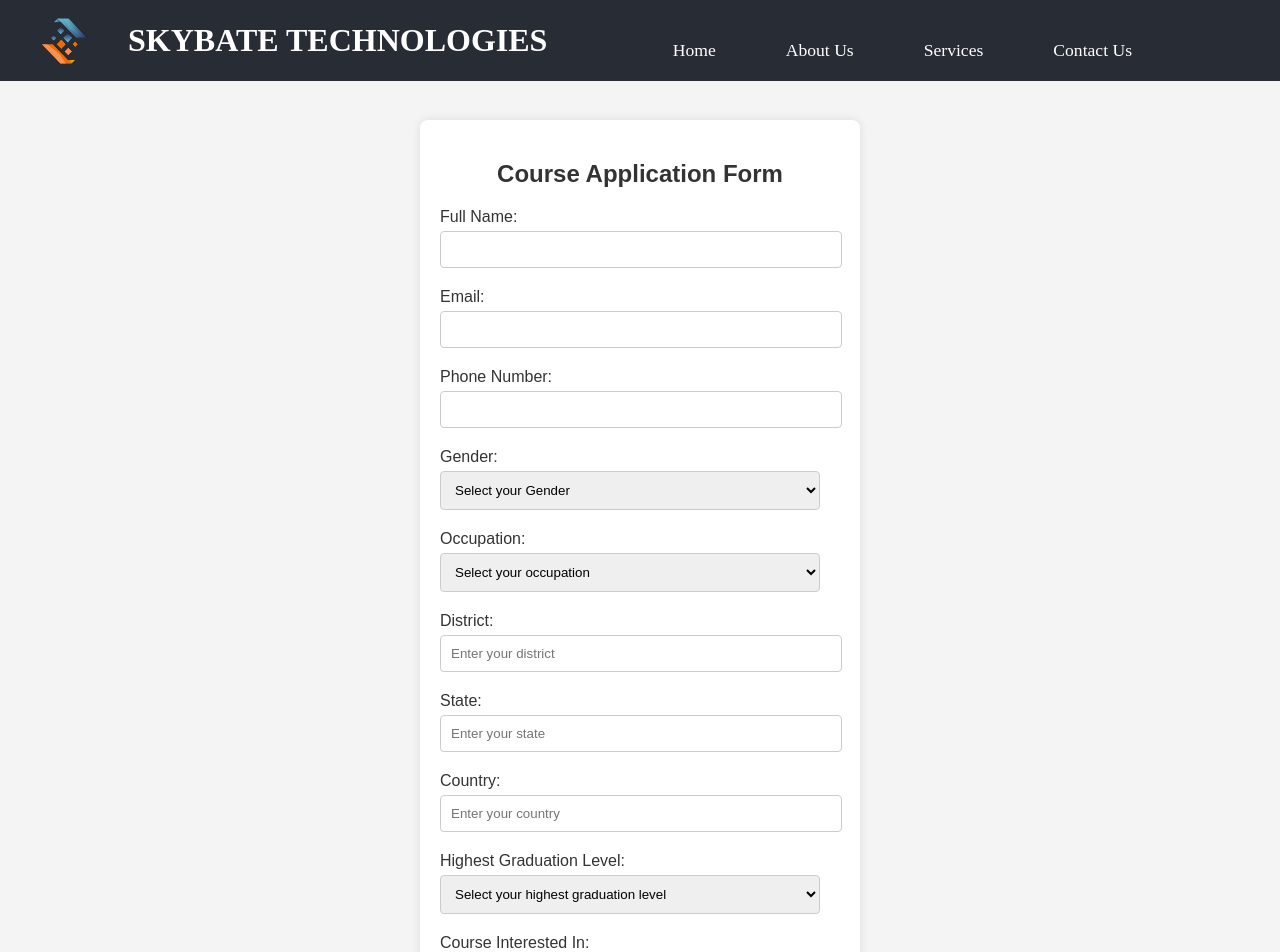
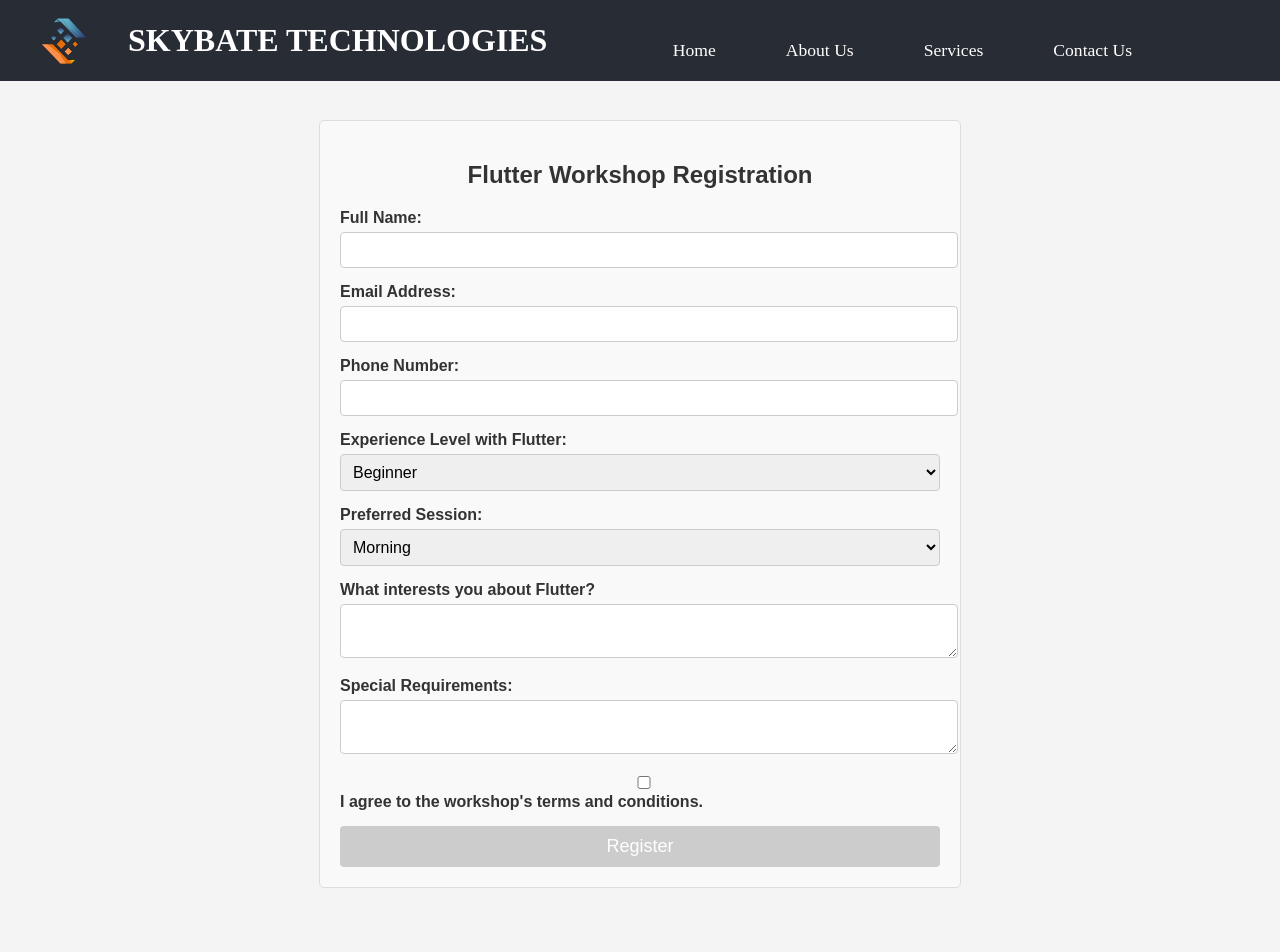
Before and after one commit to aryateja1996/skybate, an Angular app: page /apply-webinar in a window 1280 px wide. Shown: the top 952 px of the page. Built offline with nearby package versions, Linux system fonts and the light colour scheme.

Commit message:
workflow first commit

```diff
--- a/angular.json
+++ b/angular.json
@@ -13,7 +13,10 @@
         "build": {
           "builder": "@angular-devkit/build-angular:application",
           "options": {
-            "outputPath": "dist/portfolio",
+            "outputPath": {
+              "base": "./dist",
+              "browser": ""
+            },
             "index": "src/index.html",
             "browser": "src/main.ts",
             "polyfills": [
@@ -45,7 +48,7 @@
                   "maximumError": "4kB"
                 }
               ],
-              "outputHashing": "all"
+              "outputHashing": "none"
             },
             "development": {
               "optimization": false,
--- a/src/app/pages/external/apply-webinar/apply-webinar.component.css
+++ b/src/app/pages/external/apply-webinar/apply-webinar.component.css
@@ -1,20 +1,13 @@
-body {
-    font-family: Arial, sans-serif;
-    background-color: #f4f4f4;
-    margin: 0;
-    padding: 0;
+.registration-form {
+    max-width: 600px;
+    margin: 0 auto;
+    padding: 20px;
+    background-color: #f9f9f9;
+    border: 1px solid #ddd;
+    border-radius: 5px;
   }
 
-.form-container {
-    width: 400px;
-    margin: 50px auto;
-    padding: 20px;
-    background-color: white;
-    box-shadow: 0 0 10px rgba(0, 0, 0, 0.1);
-    border-radius: 8px;
-}
-
-h2 {
+  .registration-form h2 {
     text-align: center;
     margin-bottom: 20px;
   }
@@ -23,15 +16,18 @@ h2 {
     margin-bottom: 15px;
   }
 
-label {
+  .form-group label {
     display: block;
     margin-bottom: 5px;
+    font-weight: bold;
   }
 
-input, select, textarea {
-    width: 95%;
-    padding: 10px;
-    margin-bottom: 5px;
+  .form-group input,
+  .form-group select,
+  .form-group textarea {
+    width: 100%;
+    padding: 8px;
+    font-size: 16px;
     border: 1px solid #ccc;
     border-radius: 4px;
   }
@@ -39,13 +35,14 @@ input, select, textarea {
   button {
     width: 100%;
     padding: 10px;
+    font-size: 18px;
     background-color: #28a745;
-    color: white;
+    color: #fff;
     border: none;
     border-radius: 4px;
     cursor: pointer;
   }
 
-button:hover {
-    background-color: #218838;
+  button:disabled {
+    background-color: #ccc;
   }
--- a/src/app/pages/external/apply-webinar/apply-webinar.component.html
+++ b/src/app/pages/external/apply-webinar/apply-webinar.component.html
@@ -1,82 +1,60 @@
+<div class="registration-form">
+    <h2>Flutter Workshop Registration</h2>
 
-    <div class="form-container">
-        <h2>Course Application Form</h2>
-        <form id="applicationForm" action="/submit" method="post">
+    <form (ngSubmit)="onSubmit()" #registrationForm="ngForm">
+      <!-- Participant Information -->
       <div class="form-group">
         <label for="name">Full Name:</label>
-                <input type="text" id="name" name="name" required>
+        <input type="text" id="name" name="name" [(ngModel)]="participant.name" required />
       </div>
+
       <div class="form-group">
-                <label for="email">Email:</label>
-                <input type="email" id="email" name="email" required>
+        <label for="email">Email Address:</label>
+        <input type="email" id="email" name="email" [(ngModel)]="participant.email" required />
       </div>
+
       <div class="form-group">
         <label for="phone">Phone Number:</label>
-                <input type="tel" id="phone" name="phone" required>
+        <input type="tel" id="phone" name="phone" [(ngModel)]="participant.phone" required />
       </div>
+
       <div class="form-group">
-                <label for="Gender">Gender:</label>
-                <select id="Gender" name="Gender" required>
-                    <option value="">Select your Gender</option>
-                    <option value="Male">Male</option>
-                    <option value="Female">Female</option>
-                    <option value="other">Other</option>
+        <label for="experience">Experience Level with Flutter:</label>
+        <select id="experience" name="experience" [(ngModel)]="participant.experience" required>
+          <option value="beginner">Beginner</option>
+          <option value="intermediate">Intermediate</option>
+          <option value="advanced">Advanced</option>
         </select>
       </div>
+
+      <!-- Workshop Details -->
       <div class="form-group">
-                <label for="occupation">Occupation:</label>
-                <select id="occupation" name="occupation" required>
-                    <option value="">Select your occupation</option>
-                    <option value="student">Student</option>
-                    <option value="faculty">Faculty</option>
-                    <option value="professional">Professional</option>
-                    <option value="other">Other</option>
+        <label for="session">Preferred Session:</label>
+        <select id="session" name="session" [(ngModel)]="participant.session" required>
+          <option value="morning">Morning</option>
+          <option value="afternoon">Afternoon</option>
+          <option value="evening">Evening</option>
         </select>
       </div>
 
       <div class="form-group">
-                <label for="district">District:</label>
-                <input type="text" id="district" name="district" placeholder="Enter your district" required>
+        <label for="interest">What interests you about Flutter?</label>
+        <textarea id="interest" name="interest" [(ngModel)]="participant.interest" required></textarea>
       </div>
 
       <div class="form-group">
-                <label for="state">State:</label>
-                <input type="text" id="state" name="state" placeholder="Enter your state" required>
+        <label for="requirements">Special Requirements:</label>
+        <textarea id="requirements" name="requirements" [(ngModel)]="participant.requirements"></textarea>
       </div>
 
+      <!-- Agreement and Submit -->
       <div class="form-group">
-                <label for="country">Country:</label>
-                <input type="text" id="country" name="country" placeholder="Enter your country" required>
+        <label>
+          <input type="checkbox" name="terms" [(ngModel)]="participant.agreeToTerms" required />
+          I agree to the workshop's terms and conditions.
+        </label>
       </div>
 
-            <div class="form-group">
-                <label for="graduation">Highest Graduation Level:</label>
-                <select id="graduation" name="graduation" required>
-                    <option value="">Select your highest graduation level</option>
-                    <option value="highschool">High School</option>
-                    <option value="bachelors">Bachelor's Degree</option>
-                    <option value="masters">Master's Degree</option>
-                    <option value="phd">PhD</option>
-		    <option value="other">Other</option>
-                </select>
-            </div>
-            <div class="form-group">
-                <label for="course">Course Interested In:</label>
-                <select id="course" name="course" required>
-                    <option value="">Select a course</option>
-                    <option value="Web Development">Web Development</option>
-                    <option value="Django">Django</option>
-                    <option value="Flask">Flask</option>
-		    <option value="Python Programming">Python Programming</option>
-                    <option value="Flutter">Flutter</option>
-                    <option value="UI/UX Design">UI/UX Design</option>
-		    <option value="Full Stack">Full Stack</option>
-                </select>
-            </div>
-            <div class="form-group">
-                <label for="message">Why do you want to join this course?</label>
-                <textarea id="message" name="message" rows="4" required></textarea>
-            </div>
-            <button type="submit">Submit Application</button>
+      <button type="submit" [disabled]="!registrationForm.form.valid">Register</button>
     </form>
   </div>
--- a/src/app/pages/external/apply-webinar/apply-webinar.component.ts
+++ b/src/app/pages/external/apply-webinar/apply-webinar.component.ts
@@ -1,12 +1,36 @@
 import { Component } from '@angular/core';
+import { ApiService } from '../../../services/api.service';
+import { FormsModule } from '@angular/forms';
 
 @Component({
   selector: 'app-apply-webinar',
   standalone: true,
-  imports: [],
+  imports: [FormsModule],
   templateUrl: './apply-webinar.component.html',
   styleUrl: './apply-webinar.component.css'
 })
 export class ApplyWebinarComponent {
+  constructor(private apiService: ApiService){
 
+  }
+  participant = {
+    name: '',
+    email: '',
+    phone: '',
+    experience: 'beginner',
+    session: 'morning',
+    interest: '',
+    requirements: '',
+    agreeToTerms: false
+  };
+
+  onSubmit() {
+    if (this.participant.agreeToTerms) {
+      // Logic for form submission can go here (e.g., HTTP request to backend)
+      console.log('Form Submitted:', this.participant);
+      alert('Registration successful!');
+    } else {
+      alert('Please agree to the terms and conditions.');
+    }
+  }
 }
```
Also changed, not shown: .cpanel.yml. Lines whose indentation alone changed are shown as unchanged.
